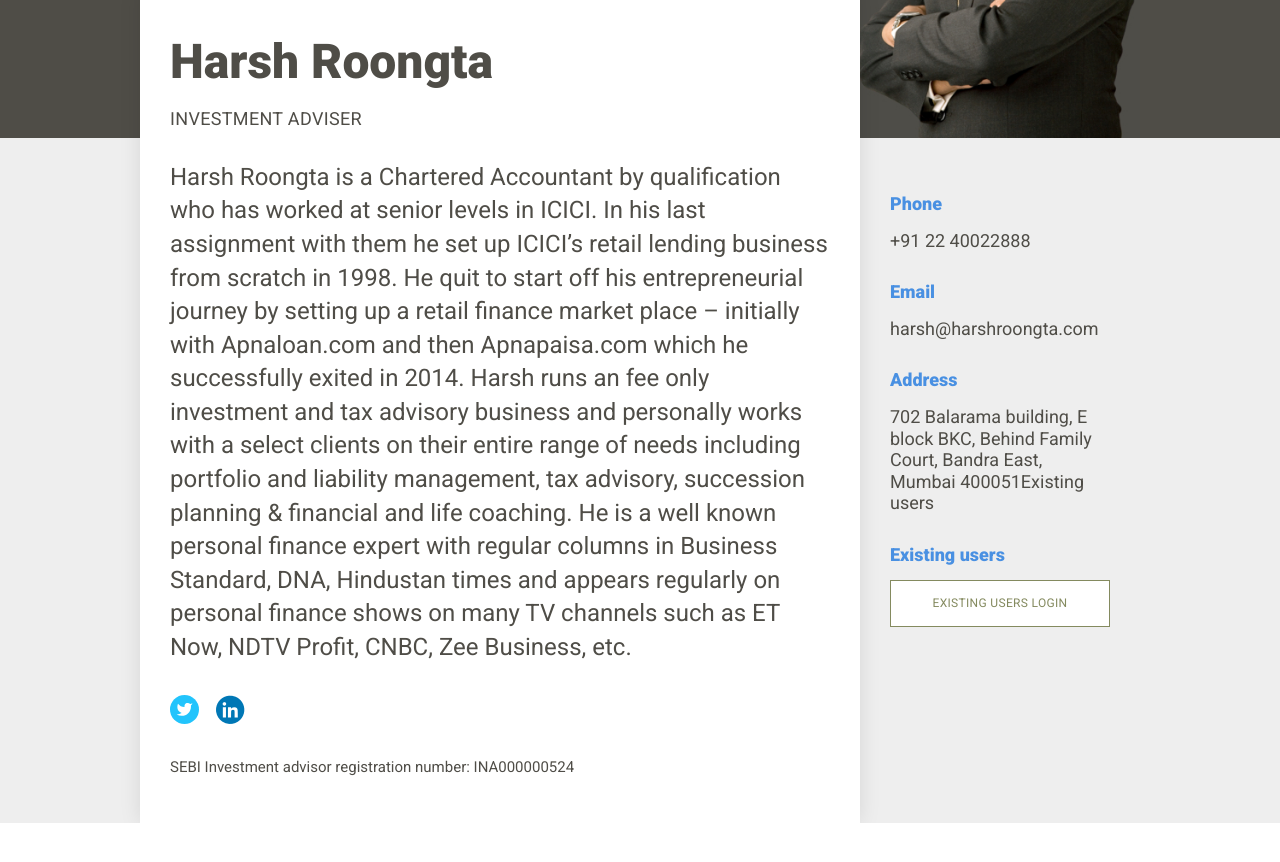
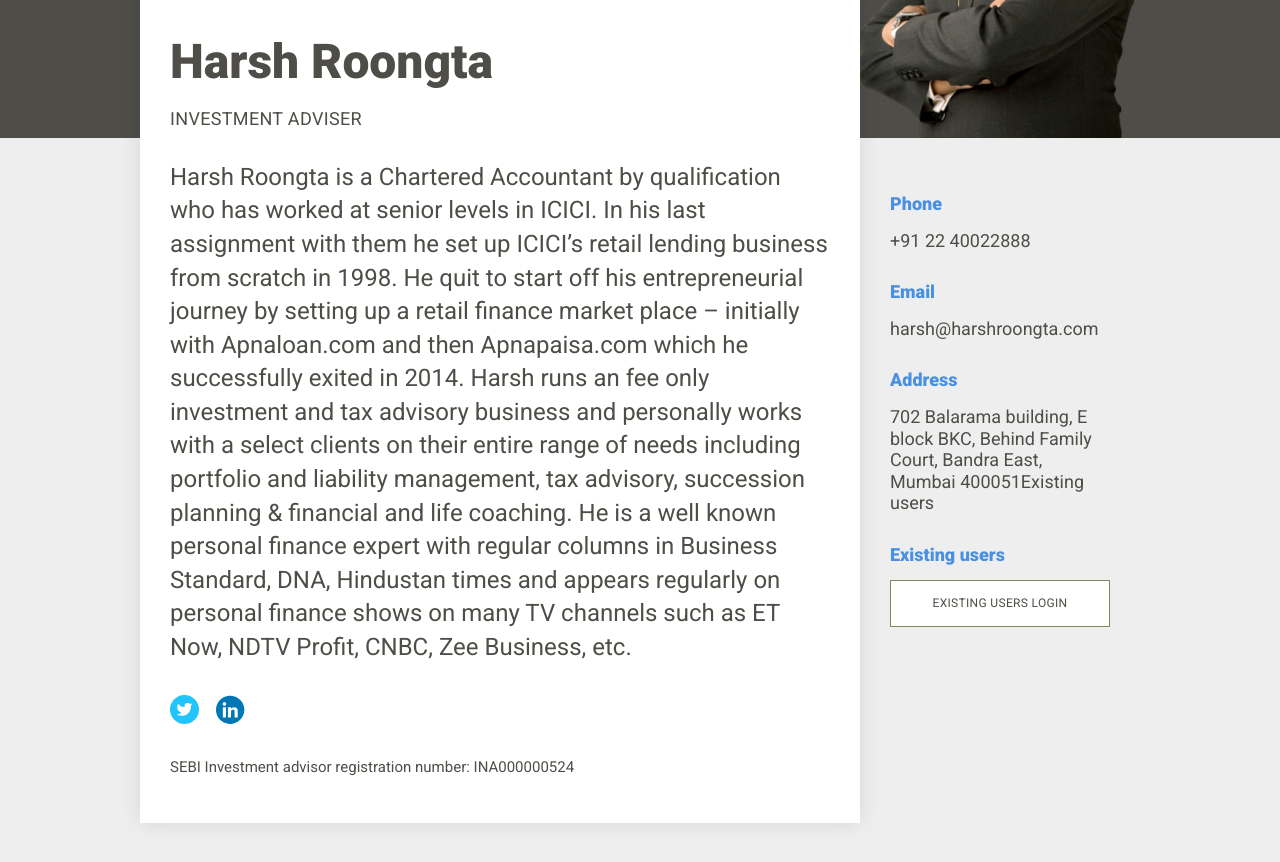
Before and after one commit to h4mg/st-harsh, a website: page src/index.html in a window 1280 px wide. Shown: the part 280-1142 px from the top of the page. Before the commit the page ends 1103 px from the top, so only its background shows below. Drawn offline with nearby package versions, Linux system fonts and the light colour scheme; files that its build step writes are made by us from their sources.

Commit message:
v1 complete

```diff
--- a/src/index.html
+++ b/src/index.html
@@ -74,7 +74,7 @@
       <p>Harsh Roongta is a Chartered Accountant by qualification who has worked at senior levels in ICICI. In his last assignment with them he set up ICICI’s retail lending business from scratch in 1998. He quit to start off his entrepreneurial journey by setting up a retail finance market place – initially with Apnaloan.com and then Apnapaisa.com which he successfully exited in 2014. Harsh runs an fee only investment and tax advisory business and personally works with a select clients on their entire range of needs including portfolio and liability management, tax advisory, succession planning & financial and life coaching. He is a well known personal finance expert with regular columns in Business Standard, DNA, Hindustan times and appears regularly on personal finance shows on many TV channels such as ET Now, NDTV Profit, CNBC, Zee Business, etc.</p>
       <div class="social">
         <a href="https://twitter.com/harshroongta"><img src="img/twitter.svg" alt="Twitter profile of Harsh Roongta"></a>
-        <a href="https://www.linkedin.com/in/harshroongta"><img src="img/linkedin.png" alt="Twitter profile of Harsh Roongta"></a>
+        <a href="https://www.linkedin.com/in/harshroongta"><img src="img/linkedin.svg" alt="Twitter profile of Harsh Roongta"></a>
       </div>
       <h5>SEBI Investment advisor registration number: INA000000524</h5>
     </section>
--- a/src/scss/base/_base.scss
+++ b/src/scss/base/_base.scss
@@ -23,8 +23,15 @@ body {
   text-rendering: optimizeLegibility;
   font-family: "Roboto", "Franklin Gothic Medium", Tahoma, sans-serif;
   color: #4F4D47;
+  height: 100%;
+  background: #eee;
 }
 
+main{
+  @include bp(sm){
+    padding-bottom: 4.5rem;
+  }
+}
 a {
   background: transparent;
   text-decoration: none;
--- a/src/scss/base/_index.scss
+++ b/src/scss/base/_index.scss
@@ -35,6 +35,7 @@ dd{
 }
 
 .social a{
+    display: inline-block;
     margin-right: 1.5rem;
 }
 
@@ -123,5 +124,20 @@ header{
     padding: 1.5rem;
     border: 1px solid #848A5F;
     background: #fff;
-    color: #848A5F;
+    color: #4F4D47;
 }
+
+a.btn{
+    transition: all 0.1s ease;
+    &:hover{
+        background: transparentize(#fff, 0.5);
+    }
+}
+
+.social a{
+    transition: all 0.1s ease;
+    &:hover{
+        opacity: 0.8;
+        transform: scale(1.1)
+    }
+}
```
Also changed, not shown: src/img/favicon.ico (added), src/img/favicon.png (added).
